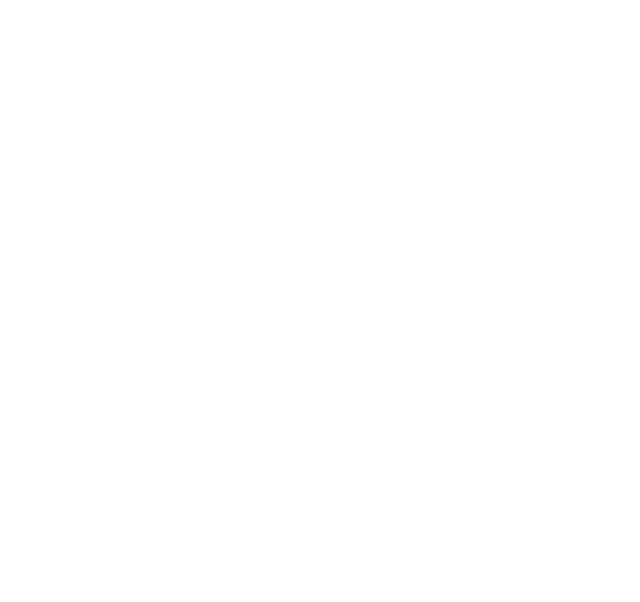
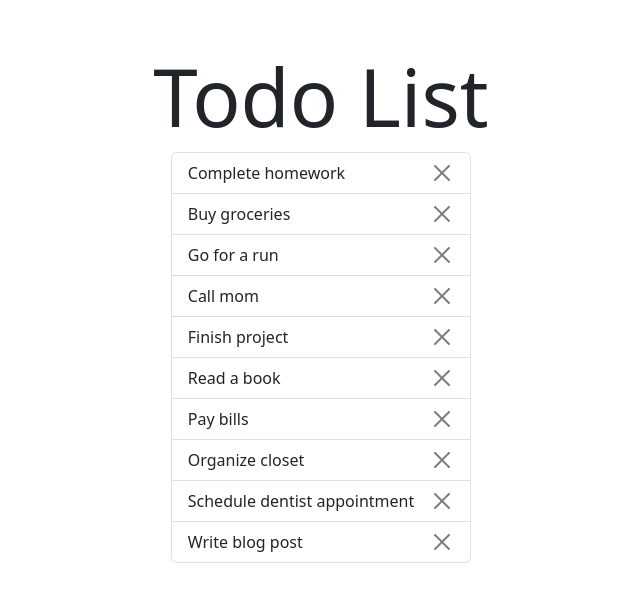
Before and after one commit to guglielmopiasenti/vue-todolist, a plain HTML site: page index.html in a window 1280 px wide. Shown: the whole page, without its empty margins (319-959 px from the left). Drawn offline with nearby package versions, Linux system fonts and the light colour scheme.

Commit message:
setting html

```diff
--- a/index.html
+++ b/index.html
@@ -19,6 +19,23 @@
     <script defer src="script.js"></script>
   </head>
   <body>
-    <div id="root"></div>
+    <!-- todolist container app -->
+    <div
+      id="root"
+      class="container d-flex flex-column justify-content-center align-items-center my-5"
+    >
+      <h1 class="display-1">Todo List</h1>
+      <ul class="list-group">
+        <li
+          v-for="todo in todoList"
+          :key="todo.text"
+          :class="{ 'crossed-out': todo.done }"
+          class="list-group-item d-flex align-items-center justify-content-between gap-3"
+        >
+          {{ todo.text }}
+          <button type="button" class="btn-close" aria-label="Close"></button>
+        </li>
+      </ul>
+    </div>
   </body>
 </html>
```
